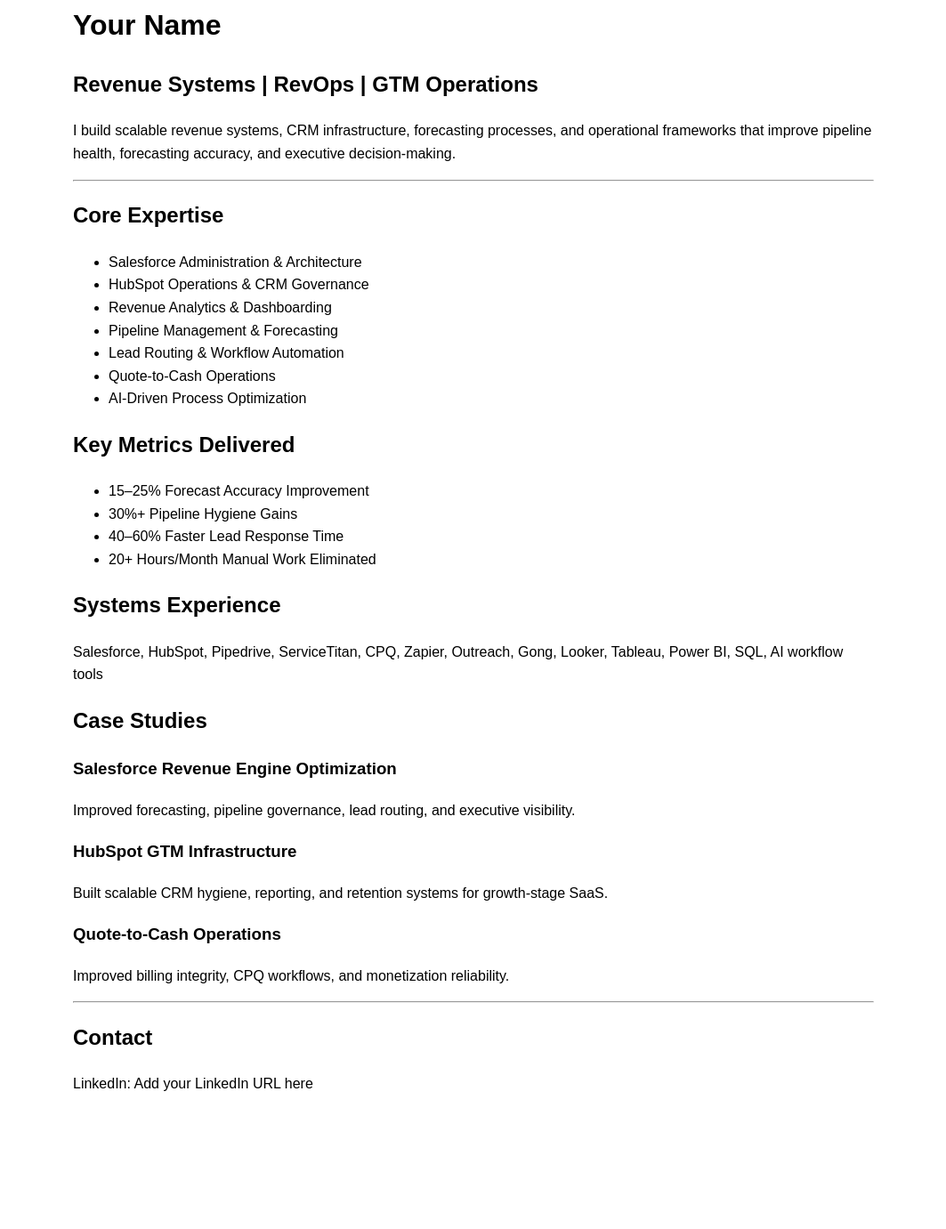
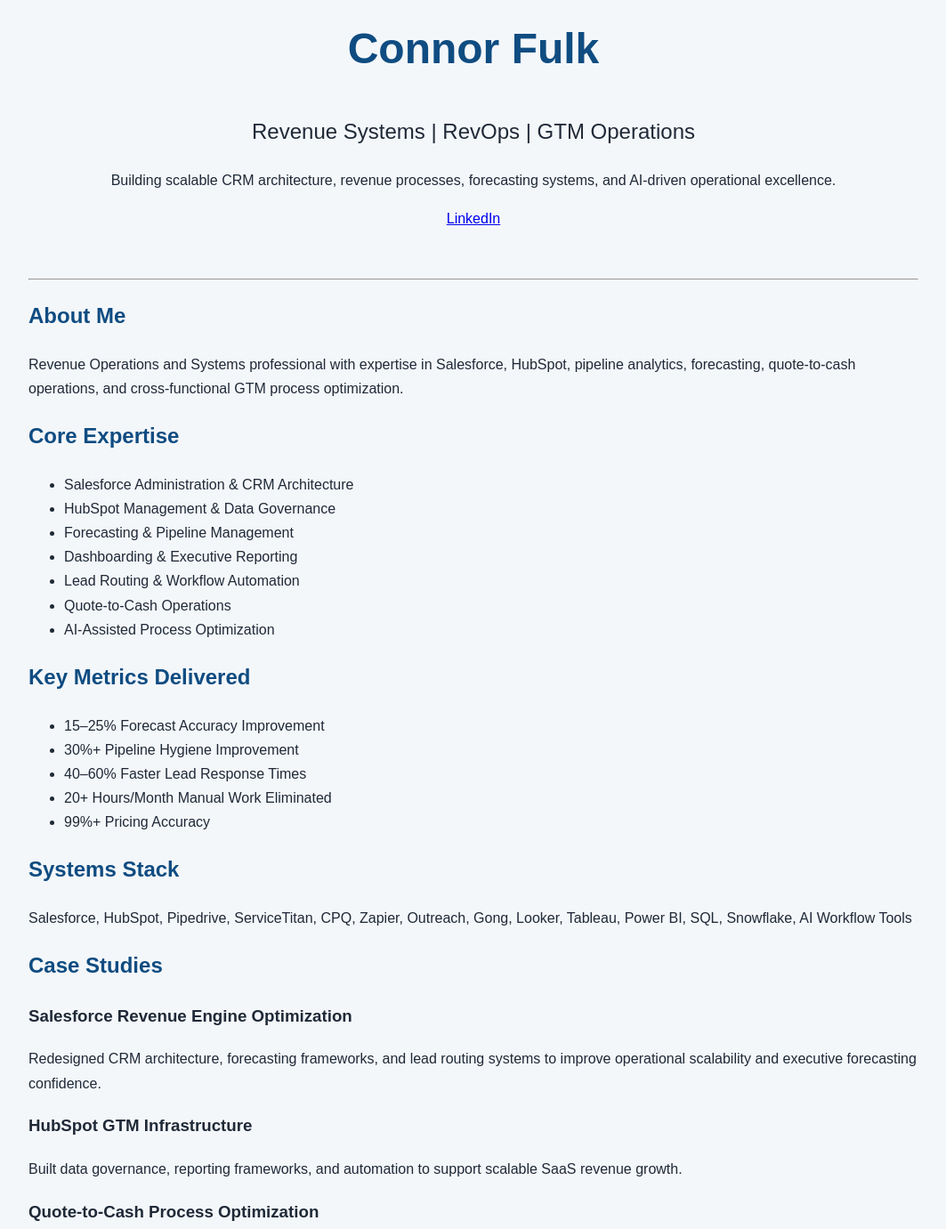
Before and after one commit to cfulk5/cfulk5.github.io, a plain HTML site: page index.html in a window 1280 px wide. Shown: the part 58-1439 px from the top of the page at 89% size, without its empty margins (108-1171 px from the left). Before the commit the page ends 1345 px from the top, so only its background shows below. Drawn offline with Linux system fonts and the light colour scheme.

Commit message:
Update index.html
Update portfolio homepage

```diff
--- a/index.html
+++ b/index.html
@@ -1,69 +1,107 @@
 <!DOCTYPE html>
 <html>
 <head>
-  <title>Your Name | Revenue Systems Portfolio</title>
+  <title>Connor Fulk | Revenue Systems Portfolio</title>
   <meta charset="UTF-8">
   <meta name="viewport" content="width=device-width, initial-scale=1.0">
 </head>
-<body style="font-family: Arial, sans-serif; max-width: 900px; margin: auto; padding: 40px; line-height: 1.6;">
 
-  <h1>Your Name</h1>
-  <h2>Revenue Systems | RevOps | GTM Operations</h2>
+<body style="font-family: Arial, sans-serif; background-color: #f4f7fa; color: #1f2937; max-width: 1000px; margin: auto; padding: 40px; line-height: 1.7;">
 
+  <header style="text-align: center; padding-bottom: 30px;">
+    <h1 style="color: #0f4c81; font-size: 48px;">Connor Fulk</h1>
+    <h2 style="font-weight: normal;">Revenue Systems | RevOps | GTM Operations</h2>
     <p>
-    I build scalable revenue systems, CRM infrastructure, forecasting processes, and operational frameworks
-    that improve pipeline health, forecasting accuracy, and executive decision-making.
+      Building scalable CRM architecture, revenue processes, forecasting systems, and AI-driven operational excellence.
     </p>
+    <p>
+      <a href="https://www.linkedin.com/in/connor-f-44b7b3142/">LinkedIn</a>
+    </p>
+  </header>
 
   <hr>
 
-  <h2>Core Expertise</h2>
+  <section>
+    <h2 style="color: #0f4c81;">About Me</h2>
+    <p>
+      Revenue Operations and Systems professional with expertise in Salesforce, HubSpot, pipeline analytics, forecasting, quote-to-cash operations, and cross-functional GTM process optimization.
+    </p>
+  </section>
+
+  <section>
+    <h2 style="color: #0f4c81;">Core Expertise</h2>
     <ul>
-    <li>Salesforce Administration & Architecture</li>
-    <li>HubSpot Operations & CRM Governance</li>
-    <li>Revenue Analytics & Dashboarding</li>
-    <li>Pipeline Management & Forecasting</li>
+      <li>Salesforce Administration & CRM Architecture</li>
+      <li>HubSpot Management & Data Governance</li>
+      <li>Forecasting & Pipeline Management</li>
+      <li>Dashboarding & Executive Reporting</li>
       <li>Lead Routing & Workflow Automation</li>
       <li>Quote-to-Cash Operations</li>
-    <li>AI-Driven Process Optimization</li>
+      <li>AI-Assisted Process Optimization</li>
     </ul>
+  </section>
 
-  <h2>Key Metrics Delivered</h2>
+  <section>
+    <h2 style="color: #0f4c81;">Key Metrics Delivered</h2>
     <ul>
       <li>15–25% Forecast Accuracy Improvement</li>
-    <li>30%+ Pipeline Hygiene Gains</li>
-    <li>40–60% Faster Lead Response Time</li>
+      <li>30%+ Pipeline Hygiene Improvement</li>
+      <li>40–60% Faster Lead Response Times</li>
       <li>20+ Hours/Month Manual Work Eliminated</li>
+      <li>99%+ Pricing Accuracy</li>
     </ul>
+  </section>
 
-  <h2>Systems Experience</h2>
+  <section>
+    <h2 style="color: #0f4c81;">Systems Stack</h2>
     <p>
-    Salesforce, HubSpot, Pipedrive, ServiceTitan, CPQ, Zapier, Outreach, Gong, Looker, Tableau, Power BI, SQL, AI workflow tools
+      Salesforce, HubSpot, Pipedrive, ServiceTitan, CPQ, Zapier, Outreach, Gong, Looker, Tableau, Power BI, SQL, Snowflake, AI Workflow Tools
     </p>
+  </section>
 
-  <h2>Case Studies</h2>
+  <section>
+    <h2 style="color: #0f4c81;">Case Studies</h2>
 
     <h3>Salesforce Revenue Engine Optimization</h3>
     <p>
-    Improved forecasting, pipeline governance, lead routing, and executive visibility.
+      Redesigned CRM architecture, forecasting frameworks, and lead routing systems to improve operational scalability and executive forecasting confidence.
     </p>
 
     <h3>HubSpot GTM Infrastructure</h3>
     <p>
-    Built scalable CRM hygiene, reporting, and retention systems for growth-stage SaaS.
+      Built data governance, reporting frameworks, and automation to support scalable SaaS revenue growth.
     </p>
 
-  <h3>Quote-to-Cash Operations</h3>
+    <h3>Quote-to-Cash Process Optimization</h3>
     <p>
-    Improved billing integrity, CPQ workflows, and monetization reliability.
+      Improved CPQ workflows, billing integrity, contract provisioning, and monetization operations.
     </p>
 
+    <h3>AI-Driven Workflow Acceleration</h3>
+    <p>
+      Leveraged AI tools to automate QA, process documentation, workflow generation, and operational efficiency gains.
+    </p>
+  </section>
+
+  <section>
+    <h2 style="color: #0f4c81;">Certifications & Development</h2>
+    <ul>
+      <li>Salesforce Administration (In Progress / Planned)</li>
+      <li>HubSpot Revenue Operations</li>
+      <li>SQL / BI Analytics</li>
+      <li>AI Workflow Automation</li>
+    </ul>
+  </section>
+
+  <section>
+    <h2 style="color: #0f4c81;">Resume</h2>
+    <p>Add resume PDF link here later.</p>
+  </section>
+
+  <footer style="text-align: center; margin-top: 50px; padding-top: 20px;">
     <hr>
-
-  <h2>Contact</h2>
-  <p>
-    LinkedIn: Add your LinkedIn URL here
-  </p>
+    <p>Connor Fulk | Revenue Systems Portfolio</p>
+  </footer>
 
 </body>
 </html>
```
Lines whose indentation alone changed are shown as unchanged.
